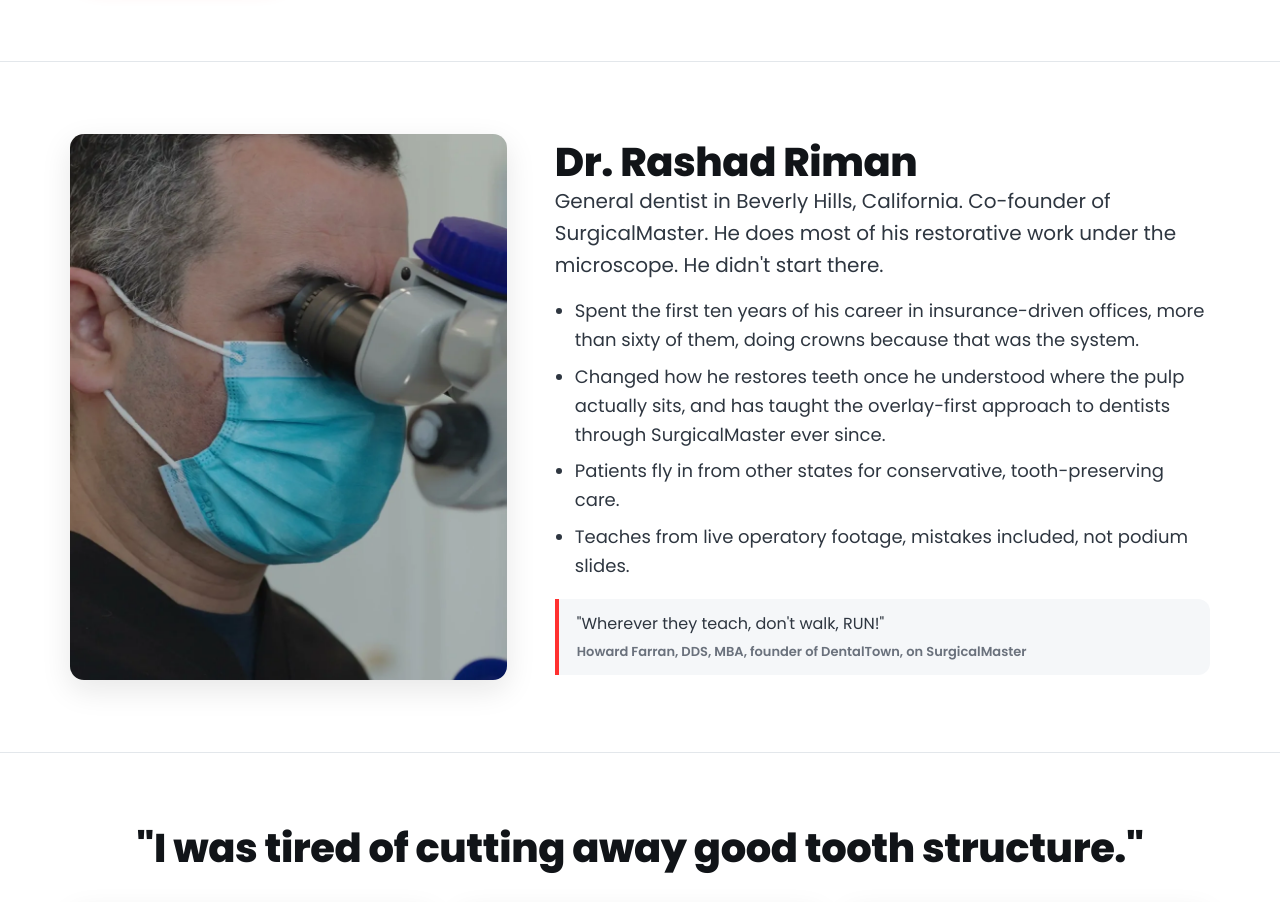
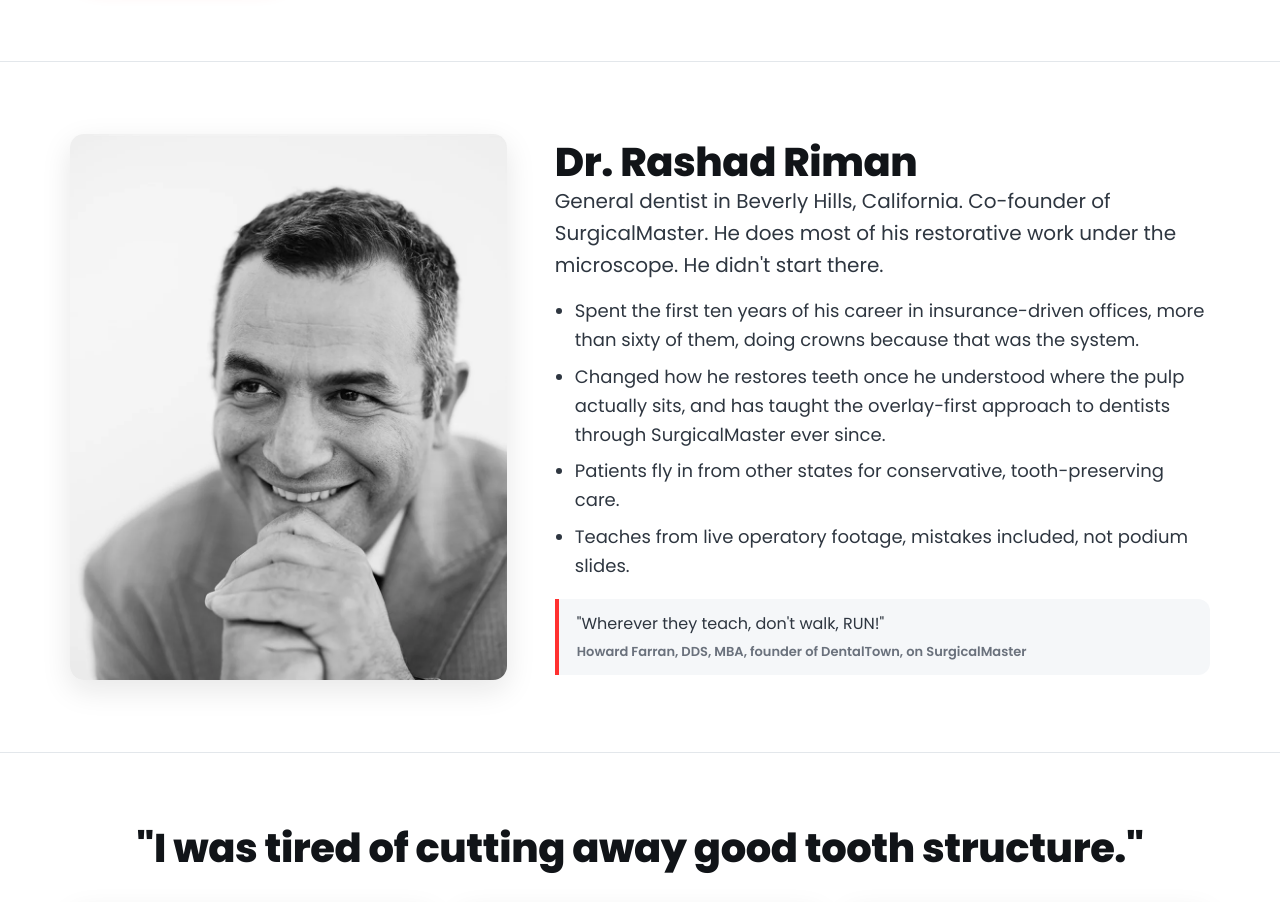
Before and after one commit to OrthoBoost-Marketing/no-crown-dentistry-masterclass, a plain HTML site: page index.html in a window 1280 px wide. Shown: the part 3680-4582 px from the top of the page. Drawn offline with Linux system fonts and the light colour scheme.

Commit message:
About section: use Dr. Rashad's studio portrait from the Elev8 site
The microscope still hid his face. Swapped in the smiling studio portrait
(elev8-dr-rashad-studio-mono) cropped to 4:5, so the host section reads
as a person rather than equipment.

Co-Authored-By: Claude Fable 5.1 <noreply@anthropic.com>

```diff
--- a/index.html
+++ b/index.html
@@ -355,7 +355,7 @@
 <!-- ================= ABOUT ================= -->
 <section id="about">
   <div class="wrap about-grid">
-    <img src="/images/dr-rashad-microscope.webp" alt="Dr. Rashad Riman working at the dental microscope" width="900" height="1125" loading="lazy">
+    <img src="/images/dr-rashad-portrait.webp" alt="Dr. Rashad Riman" width="900" height="1125" loading="lazy">
     <div>
       <h2>Dr. Rashad Riman</h2>
       <p class="lead">General dentist in Beverly Hills, California. Co-founder of SurgicalMaster. He does most of his restorative work under the microscope. He didn't start there.</p>
```
Also changed, not shown: images/dr-rashad-portrait.webp (added).
